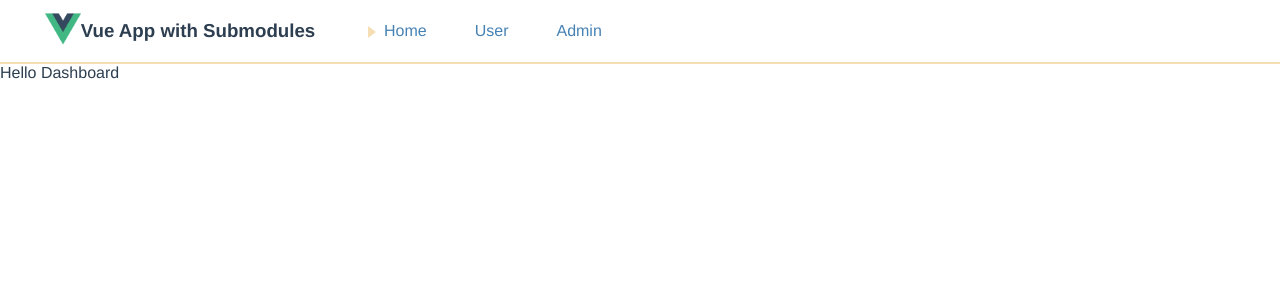
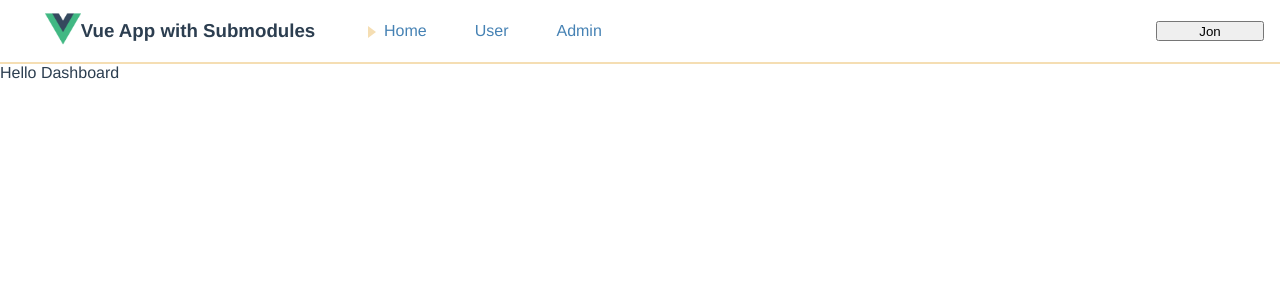
Before and after one commit to oopDaniel/Vue-Webpack-starter, a Vue app: page / in a window 1280 px wide. Shown: the top 300 px of the page. Built offline with nearby package versions, Linux system fonts and the light colour scheme.

Commit message:
add signin/out btn

```diff
--- a/src/App.vue
+++ b/src/App.vue
@@ -25,6 +25,7 @@
   :root
     --accent wheat
     --standard-text #eee
+    --light-blue #22c1ff
 
   a
     text-decoration none
--- a/src/components/shared/AdminHeaderBar.vue
+++ b/src/components/shared/AdminHeaderBar.vue
@@ -5,14 +5,16 @@
         img.logo-img(src='~@/assets/logo.png')
       h3 Admin View
     nav-bar.nav
+    user-btn
 
 </template>
 
 <script>
 import NavBar from './NavBar'
+import UserBtn from './UserBtn'
 
 export default {
-  components: { NavBar }
+  components: { NavBar, UserBtn }
 }
 </script>
 
--- a/src/components/shared/HeaderBar.vue
+++ b/src/components/shared/HeaderBar.vue
@@ -5,14 +5,16 @@
         img.logo-img(src='~@/assets/logo.png')
       h3 Vue App with Submodules
     nav-bar.nav
+    user-btn
 
 </template>
 
 <script>
 import NavBar from './NavBar'
+import UserBtn from './UserBtn'
 
 export default {
-  components: { NavBar }
+  components: { NavBar, UserBtn }
 }
 </script>
 
--- a/src/components/shared/NavBar.vue
+++ b/src/components/shared/NavBar.vue
@@ -18,6 +18,9 @@ export default {
   .link
     position relative
     padding 0 1.5rem
+    transition color .2s
+    &:hover
+      color lightblue
 
   .active
     &:before
--- /dev/null
+++ b/src/components/shared/UserBtn.vue
@@ -0,0 +1,64 @@
+<template lang="pug">
+  .container.flex-center
+    button.name(
+      @click='shouldShowMenu = !shouldShowMenu',
+      @blur='hideMenu') {{ name }}
+    .menu(v-if='shouldShowMenu === true')
+      .menu-item.flex-center(v-if='this.user == null') Sign Up
+      .menu-item.flex-center(v-if='this.user == null') Log In
+      .menu-item.flex-center(v-else) Log Out
+
+</template>
+
+<script>
+import { mapGetters } from 'vuex'
+export default {
+  data: () => ({
+    defaultName: 'User',
+    shouldShowMenu: false
+  }),
+  computed: {
+    ...mapGetters('user', ['user']),
+    name () {
+      return (this.user && this.user.firstName) || this.defaultName
+    }
+  },
+  methods: {
+    hideMenu () { this.shouldShowMenu = false }
+  }
+}
+</script>
+
+<style lang="stylus" scoped>
+.container
+  position relative
+  padding 1rem
+
+.name
+  width 108px
+  height 20px
+  cursor pointer
+  transition color .2s
+  &:hover
+    color var(--light-blue)
+
+.menu
+  position absolute
+  width 108px
+  top 40px
+  right 1rem
+  background #fff
+
+.menu-item
+  height 32px
+  border 1px solid lightgrey
+  border-top none
+  border-radius 4px
+  border-collapse collapse
+  cursor pointer
+  transition background .2s, color .2s
+  &:hover
+    background var(--light-blue)
+    color #fff
+
+</style>
--- a/src/store/modules/user.js
+++ b/src/store/modules/user.js
@@ -9,6 +9,10 @@ const state = {
 
 const actions = {
   fetchUser
+}
+
+const getters = {
+  user: state => state.user
 }
 
 const mutations = {
@@ -41,5 +45,6 @@ export default {
   namespaced: true,
   state,
   actions,
+  getters,
   mutations
 }
```
Also changed, not shown: src/shared/Constants.js (+2 -6 lines).
